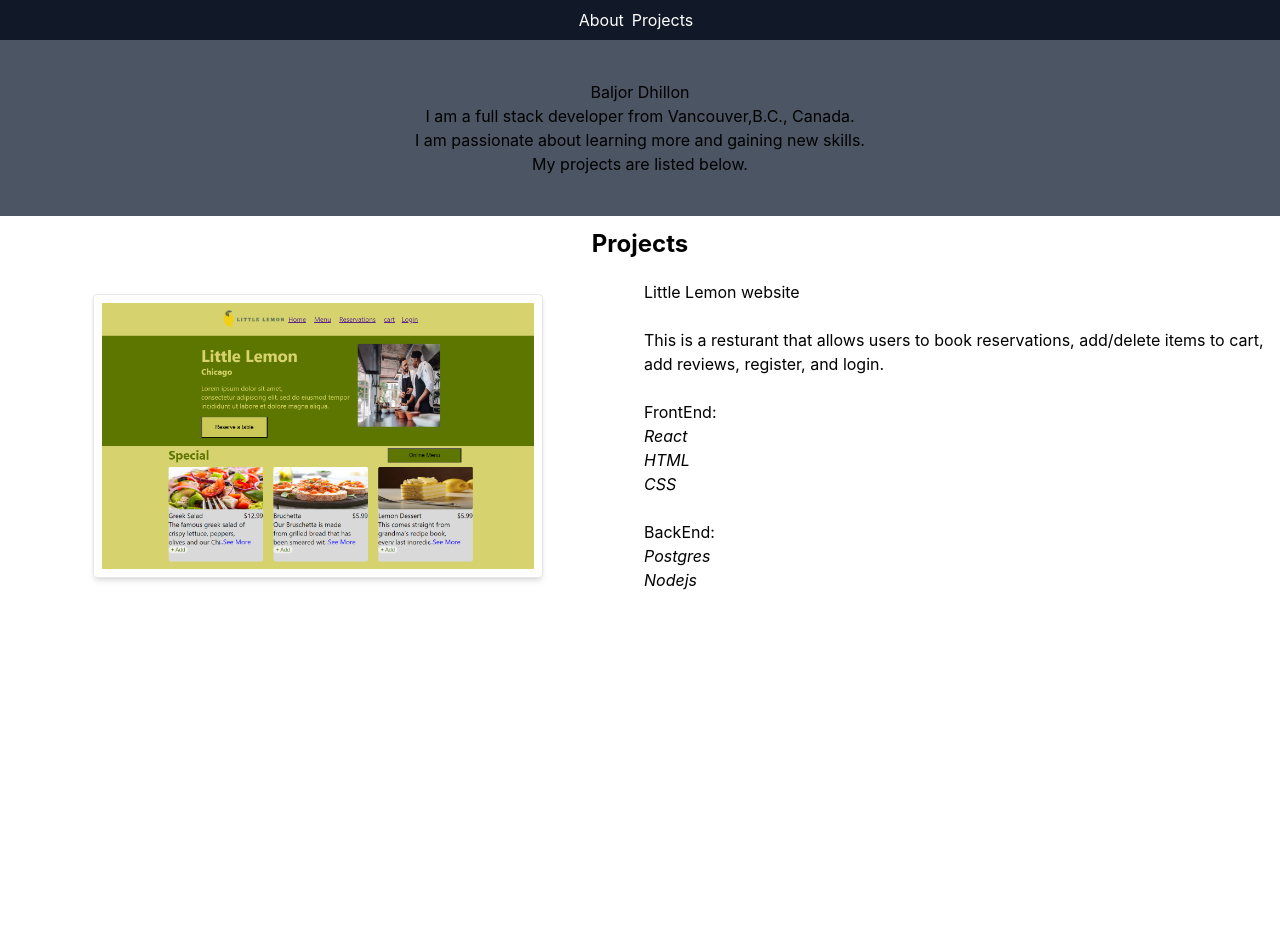
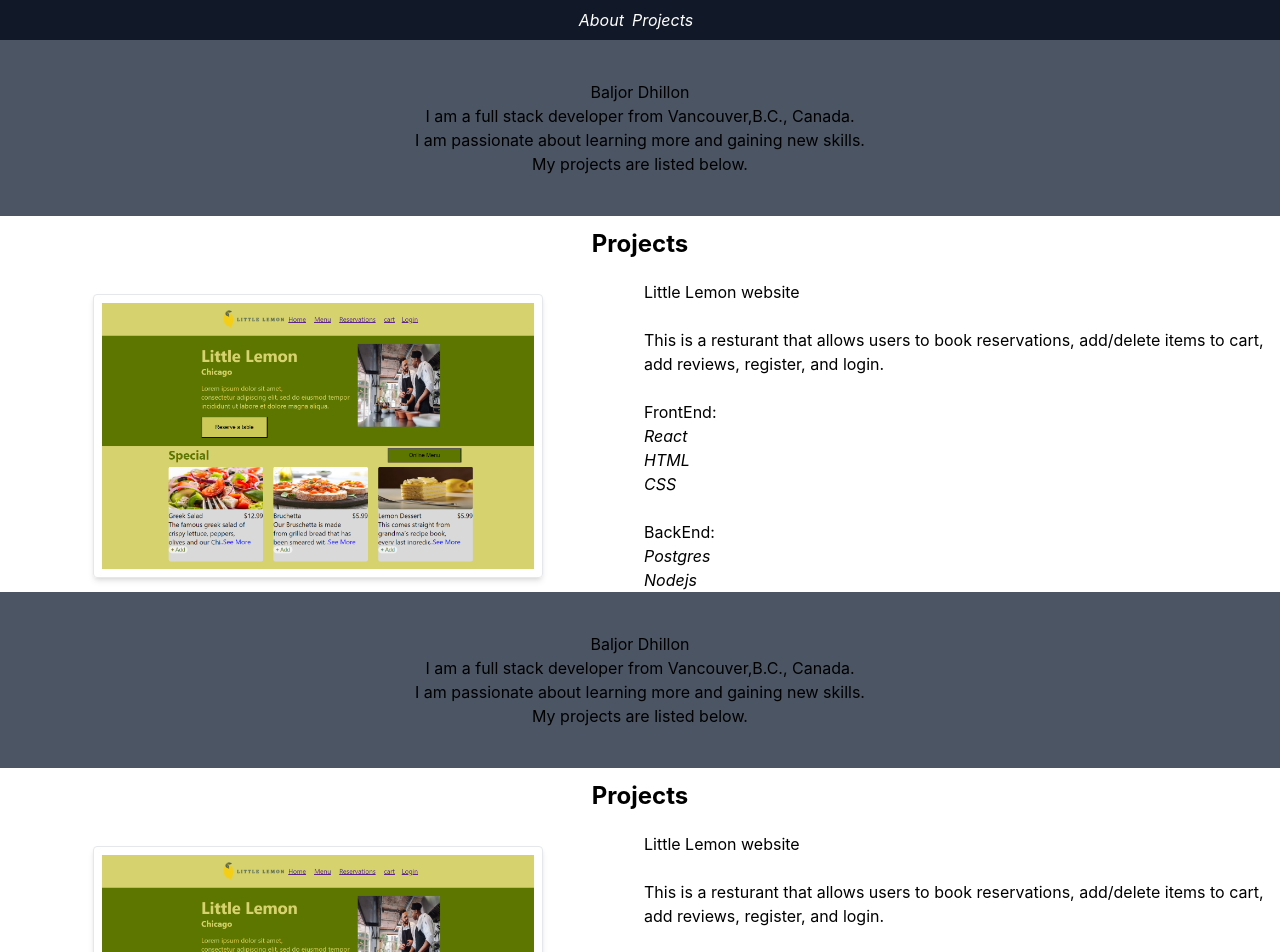
Before and after one commit to baljor3/PeronselWebsite, a React (Create React App) app: page / in a window 1280 px wide. Shown: the top 952 px of the page. Before the commit the page ends 800 px from the top, so only its background shows below. Built offline with nearby package versions, Linux system fonts and the light colour scheme.

Commit message:
fixed nav

```diff
--- a/src/App.js
+++ b/src/App.js
@@ -5,15 +5,15 @@ import Home from './sectionfiles/Homepage';
 
 const App = () => {
   return (
+
     <Router>
-      <div>
-        <Nav />
+      <Nav/>
+      <Home></Home>
         <Routes>
           <Route path="/about" element={<Home />} />
           <Route path="/projects" element={<Home />} />
           <Route path="/" element={<Home />} />
         </Routes>
-      </div>
     </Router>
   );
 };
--- a/src/index.js
+++ b/src/index.js
@@ -3,7 +3,7 @@ import ReactDOM from 'react-dom/client';
 import './index.css';
 import App from './App';
 import reportWebVitals from './reportWebVitals';
-import BrowserRouter from 'react-router-dom/BrowserRouter'
+
 
 const root = ReactDOM.createRoot(document.getElementById('root'));
 root.render(
--- a/src/sectionfiles/About.js
+++ b/src/sectionfiles/About.js
@@ -1,13 +1,14 @@
-
+import { useRef } from "react";
 
 const About = ()=>{
+    const aboutRef = useRef();
 
-    return(<div id="about" className="text-center pt-10 pb-10 bg-gray-600">
+    return(<section ref = {aboutRef} id="about" className="text-center pt-10 pb-10 bg-gray-600">
         Baljor Dhillon <br/>
         I am a full stack developer from Vancouver,B.C., Canada.<br></br>
         I am passionate about learning more and gaining new skills.<br></br>
         My projects are listed below.
-    </div>)
+    </section>)
 }
 
 export default About;
--- a/src/sectionfiles/Homepage.js
+++ b/src/sectionfiles/Homepage.js
@@ -1,12 +1,18 @@
 import About from "./About"
 import Projects from "./Projects"
+import { useRef } from "react";
 
 const HomePage = () =>{
+    const aboutRef = useRef(null);
+    const portfolioRef = useRef(null);
+
+
+
 
     return(
         <div>
-            < About/>
-            <Projects/>
+            < About ref = {aboutRef}/>
+            <Projects ref = {portfolioRef}/>
         </div>
     )
 }
--- a/src/sectionfiles/Projects.js
+++ b/src/sectionfiles/Projects.js
@@ -1,10 +1,11 @@
 import little from "../images/littlelemon.png"
 import "../css/project.css"
+import { useRef } from "react";
 
 const Projects = () =>{
-
+    const projectRef = useRef();
     return(
-        <div className="grid grid-cols-2 gap-2 items-center
+        <div ref= {projectRef} className="grid grid-cols-2 gap-2 items-center
          justify-center">
             <div id="projects"className="col-span-2 text-center text-2xl font-bold m-3">Projects</div>
             <div className="flex items-center justify-center">
--- a/src/sectionfiles/nav.js
+++ b/src/sectionfiles/nav.js
@@ -2,10 +2,16 @@ import { Link } from 'react-router-dom';
 
 const Nav = () =>{
 
+    const scrollToSection = (ref) => {
+        if (ref && ref.current) {
+            ref.current.scrollIntoView({ behavior: 'smooth' });
+        }
+    };
+
     return(
         <div className="flex top-0 bg-gray-900 text-white h-10 items-center justify-center">
-            <Link to ="/about" className="block hover:bg-gray-700 py-2 cursor-pointer">About</Link>
-            <Link to="/projects"className="block hover:bg-gray-700 py-2 m-2 cursor-pointer">Projects</Link>
+            <i onClick={() => scrollToSection('aboutRef')} className="block hover:bg-gray-700 py-2 cursor-pointer">About</i>
+            <i onClick={() => scrollToSection('portfolioRef')}className="block hover:bg-gray-700 py-2 m-2 cursor-pointer">Projects</i>
         </div>
     )
 }
```
